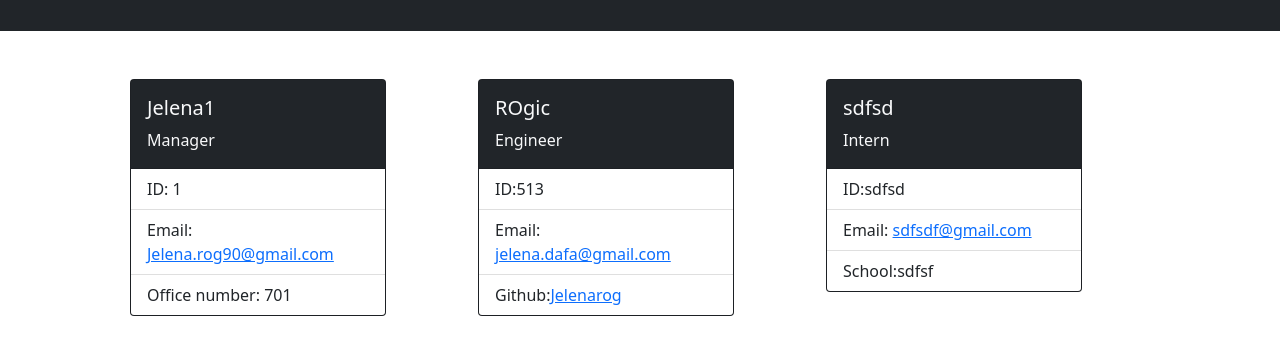
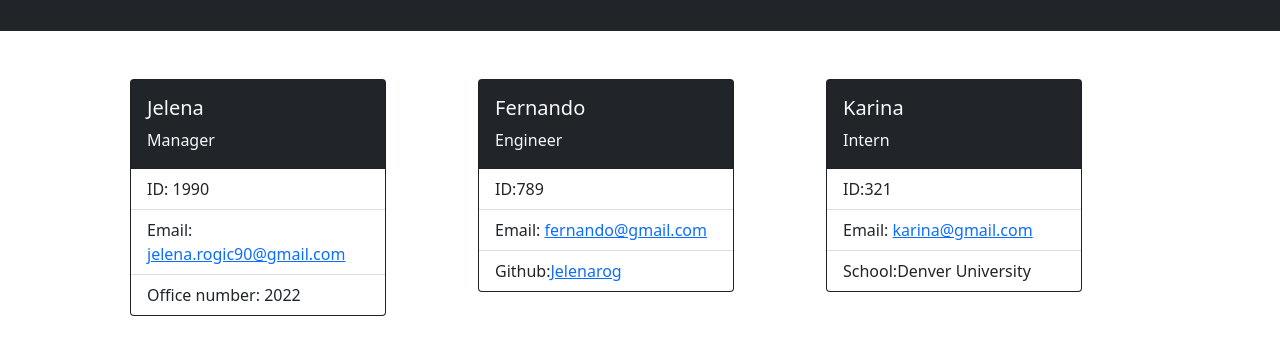
Before and after one commit to Jelenarog/Team-Profile-Generator, a website: page index.html in a window 1280 px wide. Shown: the part 121-476 px from the top of the page. Drawn offline with nearby package versions, Linux system fonts and the light colour scheme.

Commit message:
updated HTML and readme

```diff
--- a/index.html
+++ b/index.html
@@ -24,38 +24,38 @@
   <div class="col-sm-4">
             <div class="card bg-dark text-light " style="width: 16rem;">
               <div class="card-body">
-              <h5 class="card-title ">Jelena1</h5>
+              <h5 class="card-title ">Jelena</h5>
               <p class="card-text">Manager</p>
               </div>
               <ul class="list-group list-group-flush">
-                <li class="list-group-item">ID: 1</li>
-                <li class="list-group-item">Email: <a href ="mailto:Jelena.rog90@gmail.com" >Jelena.rog90@gmail.com</a></li>
-                <li class="list-group-item">Office number: 701</li>
+                <li class="list-group-item">ID: 1990</li>
+                <li class="list-group-item">Email: <a href="mailto:jelena.rogic90@gmail.com">jelena.rogic90@gmail.com</a></li>
+                <li class="list-group-item">Office number: 2022</li>
               </ul>
             </div>
          </div>
            <div class="col-sm-4">
 <div class="card bg-dark text-light" style="width: 16rem;">
   <div class="card-body">
-    <h5 class="card-title ">ROgic</h5>
+    <h5 class="card-title ">Fernando</h5>
     <p class="card-text">Engineer</p>
   </div>
   <ul class="list-group list-group-flush">
-    <li class="list-group-item">ID:513</li>
-    <li class="list-group-item">Email: <a href="mailto:jelena.dafa@gmail.com">jelena.dafa@gmail.com</a></li>
-    <li class="list-group-item">Github:<a href = https://github.com/Jelenarog target="_blank" >Jelenarog</a></li>
+    <li class="list-group-item">ID:789</li>
+    <li class="list-group-item">Email: <a href="mailto:fernando@gmail.com">fernando@gmail.com</a></li>
+    <li class="list-group-item">Github:<a href = https://github.com/Jelenarog target="_blank">Jelenarog</a></li>
   </ul>
 </div>
 </div> <div class="col-sm-4">
   <div class="card bg-dark text-light" style="width: 16rem;">
     <div class="card-body">
-      <h5 class="card-title ">sdfsd</h5>
+      <h5 class="card-title ">Karina</h5>
       <p class="card-text">Intern</p>
     </div>
     <ul class="list-group list-group-flush">
-      <li class="list-group-item">ID:sdfsd</li>
-      <li class="list-group-item">Email: <a href="mailtosdfsdf@gmail.com">sdfsdf@gmail.com</a></li>
-      <li class="list-group-item">School:sdfsf</li>
+      <li class="list-group-item">ID:321</li>
+      <li class="list-group-item">Email: <a href="mailtokarina@gmail.com">karina@gmail.com</a></li>
+      <li class="list-group-item">School:Denver University</li>
     </ul>
   </div>
   </div>
```
Also changed, not shown: index.js (+6 -14 lines), src/mockup.js (+5 -4 lines), README.md.
